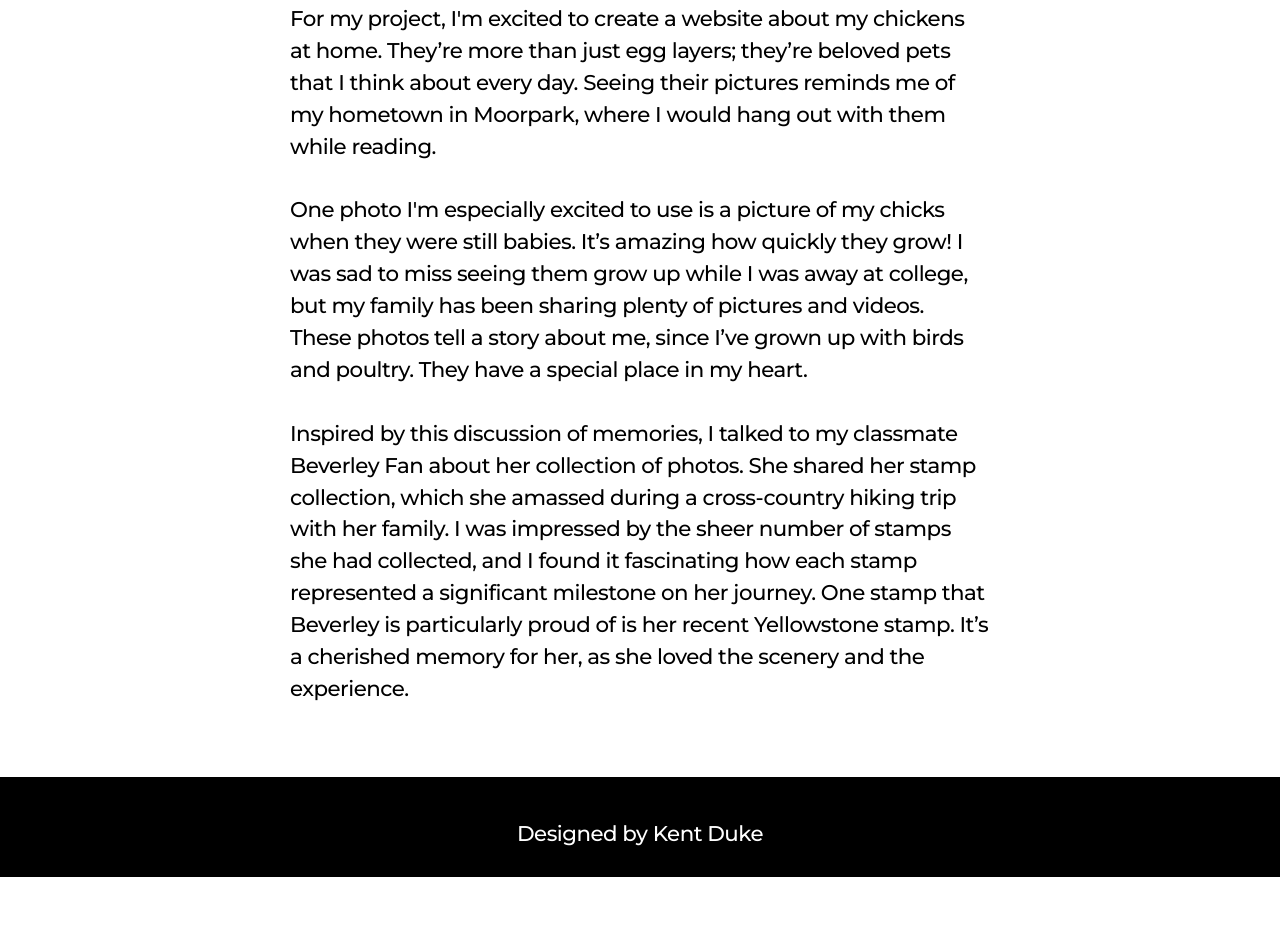
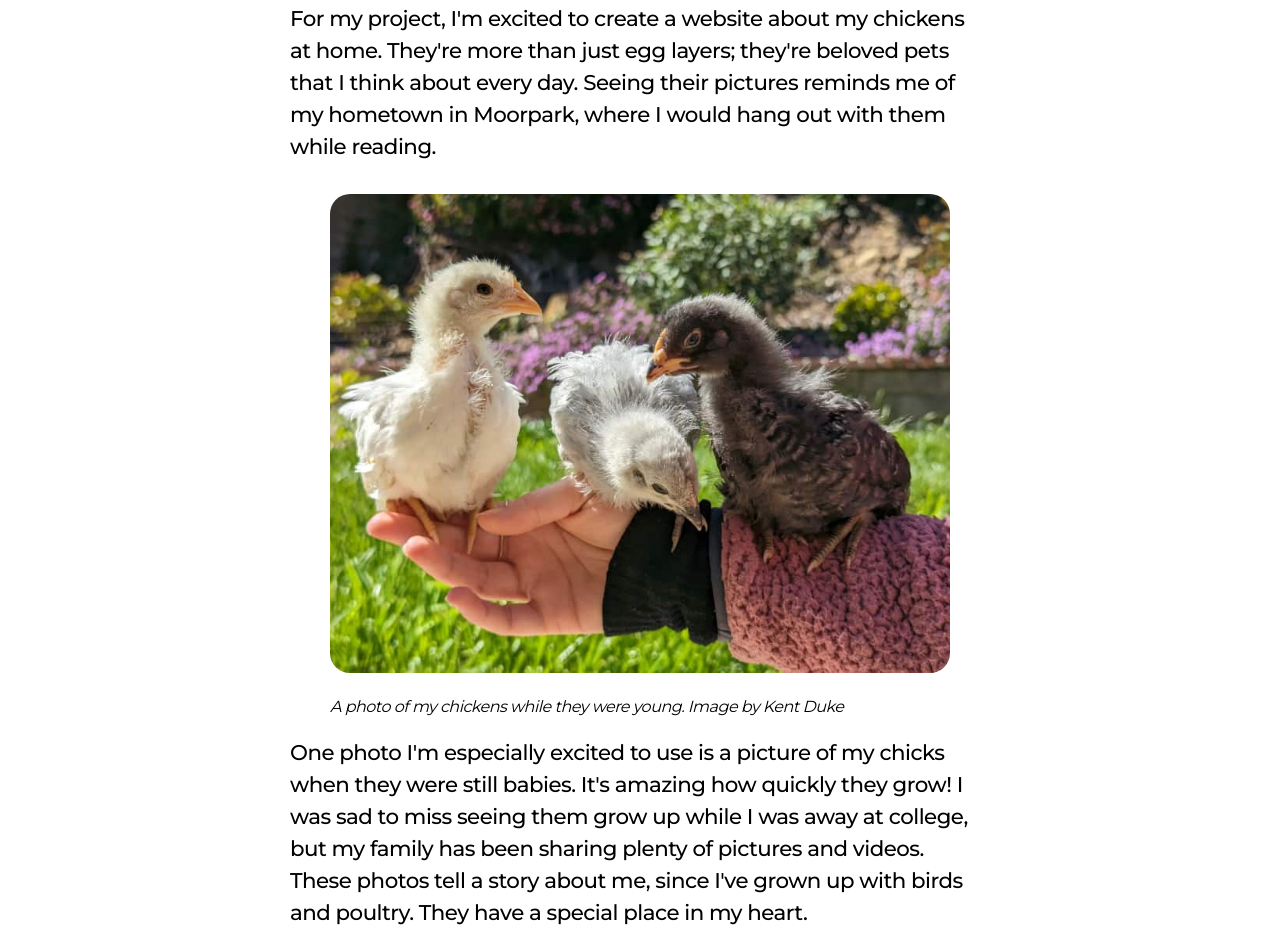
Before and after one commit to kentallenduke/des157A, a plain HTML site: page journal/post4.html in a window 1280 px wide. Shown: the part 1113-2055 px from the top of the page. Before the commit the page ends 1990 px from the top, so only its background shows below. Drawn offline with nearby package versions, Linux system fonts and the light colour scheme.

Commit message:
Hotfix to Learning Journal entry.

```diff
--- a/journal/post4.html
+++ b/journal/post4.html
@@ -64,8 +64,17 @@
             <time datetime="2023-11-01">NOV 01 2023</time>
             <h1>Captured moments: A story in photos</h1>
             <p>Photos are a powerful way to tell stories. In our world of shrinking attention spans and fragmented memories, photos play an even more important role. They help us share our experiences and connect with people around the globe.</p>
-            <p>For my project, I'm excited to create a website about my chickens at home. They’re more than just egg layers; they’re beloved pets that I think about every day. Seeing their pictures reminds me of my hometown in Moorpark, where I would hang out with them while reading.</p>
-            <p>One photo I'm especially excited to use is a picture of my chicks when they were still babies. It’s amazing how quickly they grow! I was sad to miss seeing them grow up while I was away at college, but my family has been sharing plenty of pictures and videos. These photos tell a story about me, since I’ve grown up with birds and poultry. They have a special place in my heart.</p>
+            <p>For my project, I'm excited to create a website about my chickens at home. They're more than just egg layers; they're beloved pets that I think about every day. Seeing their pictures reminds me of my hometown in Moorpark, where I would hang out with them while reading.</p>
+            <figure>
+                <img src="images/chickens.jpg" alt="chickens">
+                <figcaption>A photo of my chickens while they were young. Image by Kent Duke</figcaption>
+            </figure>
+            <p>One photo I'm especially excited to use is a picture of my chicks when they were still babies. It's amazing how quickly they grow! I was sad to miss seeing them grow up while I was away at college, but my family has been sharing plenty of pictures and videos. These photos tell a story about me, since I've grown up with birds and poultry. They have a special place in my heart.</p>
+
+            <figure>
+                <img src="images/beverley-fan-stamp.jpg" alt="stampcollection">
+                <figcaption>A photo of one of Beverley's stamps in her collection. Image by Beverley fan</figcaption>
+            </figure>
             <p>Inspired by this discussion of memories, I talked to my classmate Beverley Fan about her collection of photos. She shared her stamp collection, which she amassed during a cross-country hiking trip with her family. I was impressed by the sheer number of stamps she had collected, and I found it fascinating how each stamp represented a significant milestone on her journey. One stamp that Beverley is particularly proud of is her recent Yellowstone stamp. It’s a cherished memory for her, as she loved the scenery and the experience.</p>
         </article> <!-- End of in-article content -->
     </section> <!-- End of in article section -->
--- a/journal/styles.css
+++ b/journal/styles.css
@@ -156,6 +156,10 @@ footer{
   border-radius:20px;
 
 }
+ figcaption {
+    padding-top:20px;
+    font-style:italic;
+  }
 
 @media only screen and (max-width: 480px) {
 
@@ -198,4 +202,6 @@ footer{
   #in-article img{
     border-radius:10px;
   }
+
+
 }
```
Also changed, not shown: journal/images/beverley-fan-stamp.jpg (added), journal/images/chickens.jpg (added).
